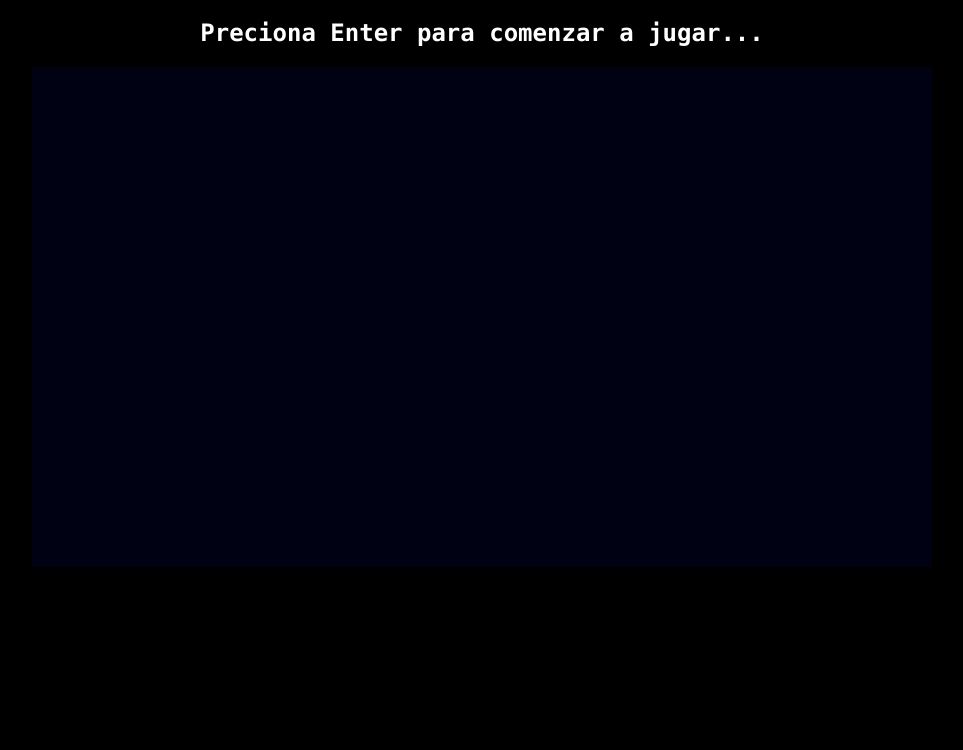
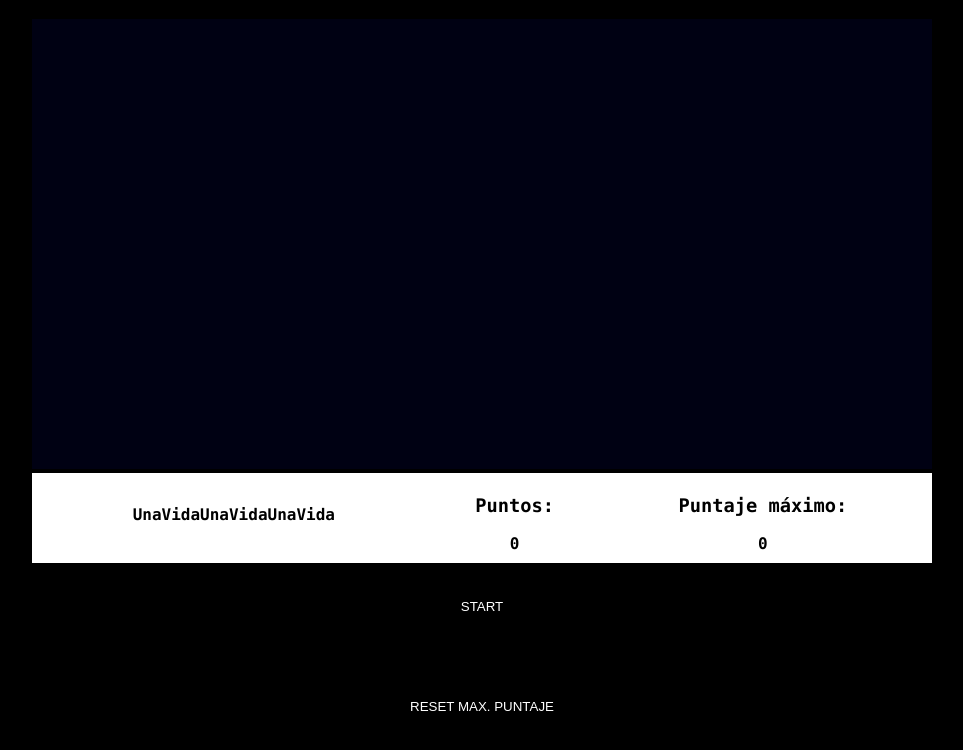
Before and after one commit to edw-perzd/JuegoNavecitaJS, a plain HTML site: page index.html in a window 1280 px wide. Shown: the part 70-820 px from the top of the page, without its empty margins (158-1121 px from the left). Drawn offline with Linux system fonts and the light colour scheme.

Commit message:
Se agregan algunos estilos y una funcion con LocalStorage

```diff
--- a/index.html
+++ b/index.html
@@ -9,8 +9,25 @@
 <body>
     <div class="container">
         <h1>Juego de la navecita</h1>
-        <h2>Preciona Enter para comenzar a jugar...</h2>
-        <canvas id="canva" width="900" height="500"></canvas>
+        <canvas id="canvas" width="900" height="450"></canvas>
+        <div class="scores">
+            <table>
+                <th class="totalvidas">
+
+                </th>
+                <th>
+                    <h3>Puntos: </h3>
+                    <span class="points"></span>
+                </th>
+                <th>
+                    <h3>Puntaje máximo: </h3>
+                    <span class="pmax"></span>
+                </th>
+            </table>
+            <button class="btn-start">Start</button>
+            <br>
+            <button class="btn-reset">Reset Max. Puntaje</button>
+        </div>
     </div>
     <script src="./navecita.js"></script>
 </body>
--- a/navecita.js
+++ b/navecita.js
@@ -0,0 +1,29 @@
+const canvas = document.getElementById("canvas");
+const ctx = canvas.getContext("2d");
+const vidasT = document.querySelector(".totalvidas");
+const puntaje = document.querySelector(".points");
+const pmax = document.querySelector(".pmax");
+
+let contador = 0;
+let vidas = 3;
+let pointMax = leerPointMax();
+
+puntaje.innerHTML = contador;
+pmax.innerHTML = pointMax;
+vidasT.innerHTML = crearVidas(vidas);
+
+function leerPointMax(){
+    const points = 0;
+    if(localStorage.getItem("Puntaje")){
+        points = localStorage.getItem("Puntaje");
+    }
+    return points;
+}
+
+function crearVidas(vidas){
+    let spanVidas = '';
+    for(let i = 1; i<=vidas; i++){
+        spanVidas += '<span class="vida">UnaVida</span>';
+    }
+    return spanVidas;
+}
--- a/styles.css
+++ b/styles.css
@@ -2,12 +2,83 @@ body{
     color: white;
     font-family: 'Consolas';
     background-color: black;
-    display: grid;
-    place-items: center;
+    display: flex;
+    align-items: center;
+    justify-content: center;
 }
 canvas{
     background-color: #000113;
+
 }
 .container{
     text-align: center;
 }
+.scores{
+    background-color: white;
+    color: black;
+    height: 90px;
+    width: 900px;
+}
+.scores table{
+    width: 900px;
+}
+
+.btn-start::before{
+    content: "";
+    top: 0;
+    left: 0;
+    width: 100%;
+    height: 100%;
+    background: linear-gradient(120deg, transparent, #00fffc, transparent);
+    transform: translateX(-100%);
+    transition: 0.6s;
+    position: absolute;
+}
+
+.btn-start{
+    background: transparent;
+    border: none;
+    padding: 8px 20px;
+    width: 200px;
+    height: 50px;
+    color: #fff;
+    border-radius: 0;
+    text-transform: uppercase;
+    margin: 25px;
+    overflow: hidden;
+    position: relative;
+}
+.btn-start:hover{
+    background: transparent;
+    box-shadow: 0 0 20px 5px #00fffc;
+}
+
+.btn-reset::before{
+    content: "";
+    top: 0;
+    left: 0;
+    width: 100%;
+    height: 100%;
+    background: linear-gradient(120deg, transparent, purple, transparent);
+    transform: translateX(-100%);
+    transition: 0.6s;
+    position: absolute;
+}
+
+.btn-reset{
+    background: transparent;
+    border: none;
+    padding: 8px 20px;
+    width: 200px;
+    height: 50px;
+    color: #fff;
+    border-radius: 0;
+    text-transform: uppercase;
+    margin: 25px;
+    overflow: hidden;
+    position: relative;
+}
+.btn-reset:hover{
+    background: transparent;
+    box-shadow: 0 0 20px 5px purple;
+}
```
